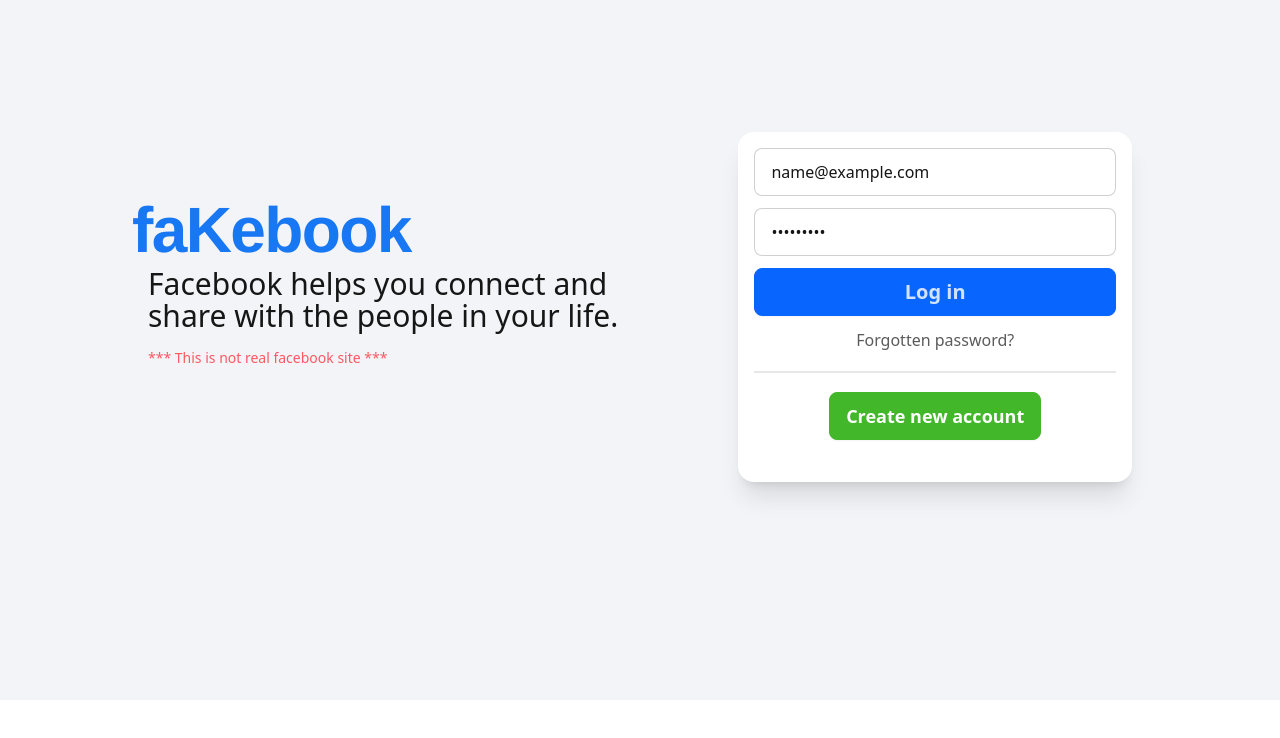
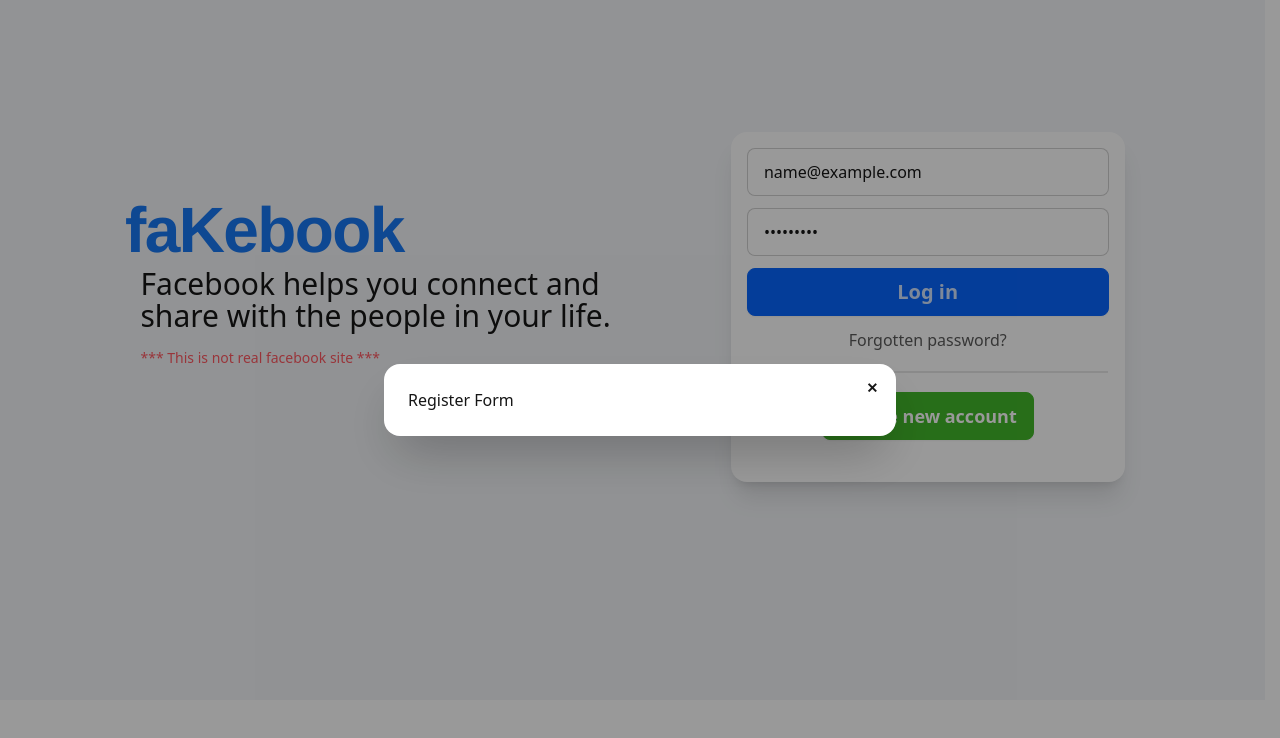
Before and after one commit to tratchapong/cc19-prep-fb-web, a React (Vite) app: page / in a window 1280 px wide. Both pictures are taken after typing "name@example.com", "Sample123" into the empty fields and a click on the button "Create new account". Shown: the top 738 px of the page. Built offline with nearby package versions, Linux system fonts and the light colour scheme.

Commit message:
start register modal in Login.jsx

```diff
--- a/src/pages/Login.jsx
+++ b/src/pages/Login.jsx
@@ -3,6 +3,7 @@
 
 export default function Login() {
   return (
+    <>
       <div className="h-[700px] pt-20 pb-28 bg-[#f2f4f7]">
         <div className="p-5 mx-auto max-w-screen-lg min-h-[540px] flex justify-between">
           <div className="flex flex-col gap-4 mt-20 basis-3/5">
@@ -37,6 +38,9 @@
                   <button
                     type="button"
                     className="btn btn-secondary text-lg text-white w-fit mx-auto"
+                    onClick={() =>
+                      document.getElementById("register-modal").showModal()
+                    }
                   >
                     Create new account
                   </button>
@@ -46,5 +50,18 @@
           </div>
         </div>
       </div>
+      <dialog id="register-modal" className="modal">
+        <div className="modal-box">
+          <button
+            type="button"
+            className="btn btn-sm btn-circle btn-ghost absolute right-2 top-2"
+            onClick={(e) => e.target.closest("dialog").close()}
+          >
+            ✕
+          </button>
+          Register Form
+        </div>
+      </dialog>
+    </>
   );
 }
```
Lines whose indentation alone changed are shown as unchanged.
